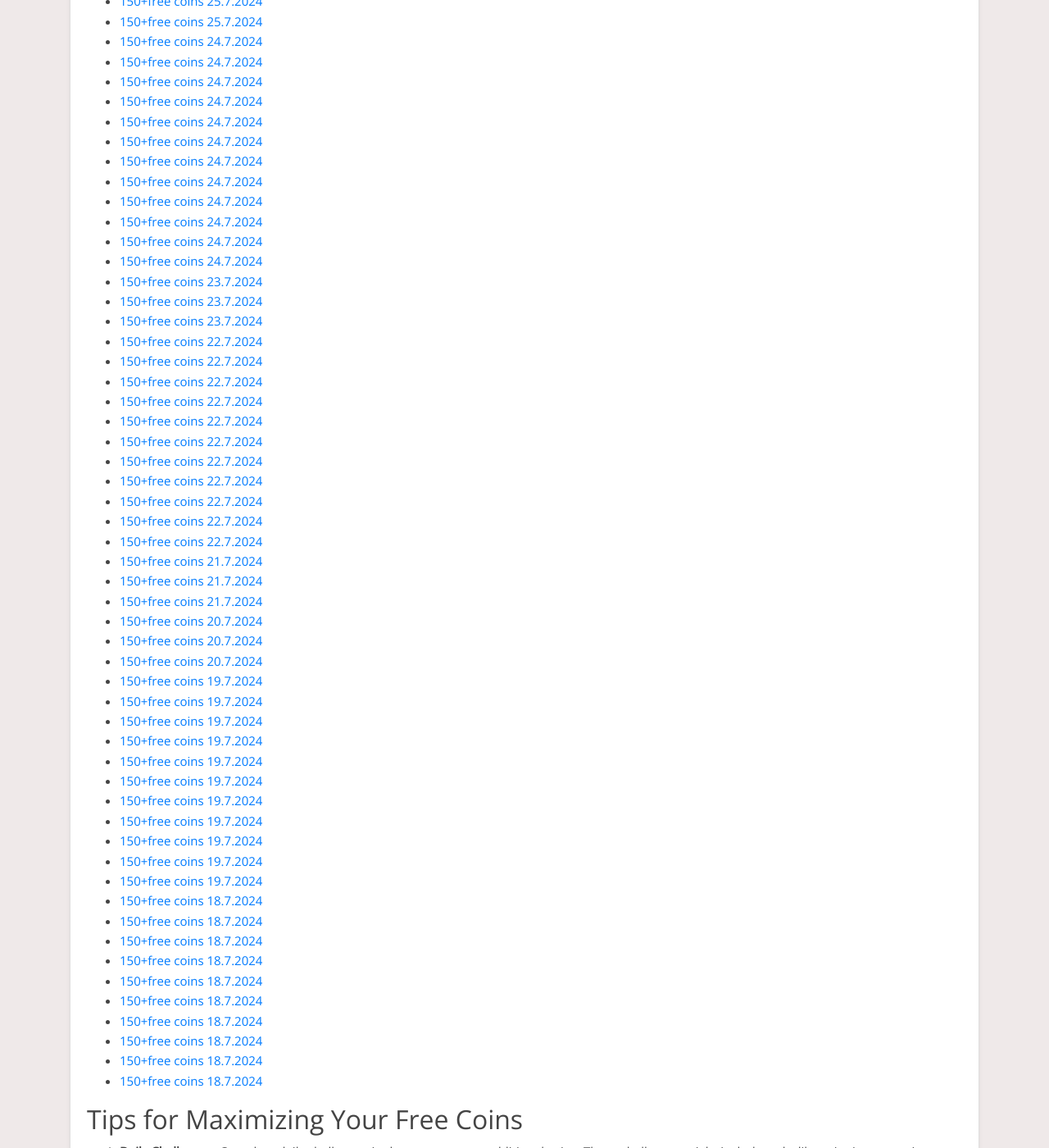
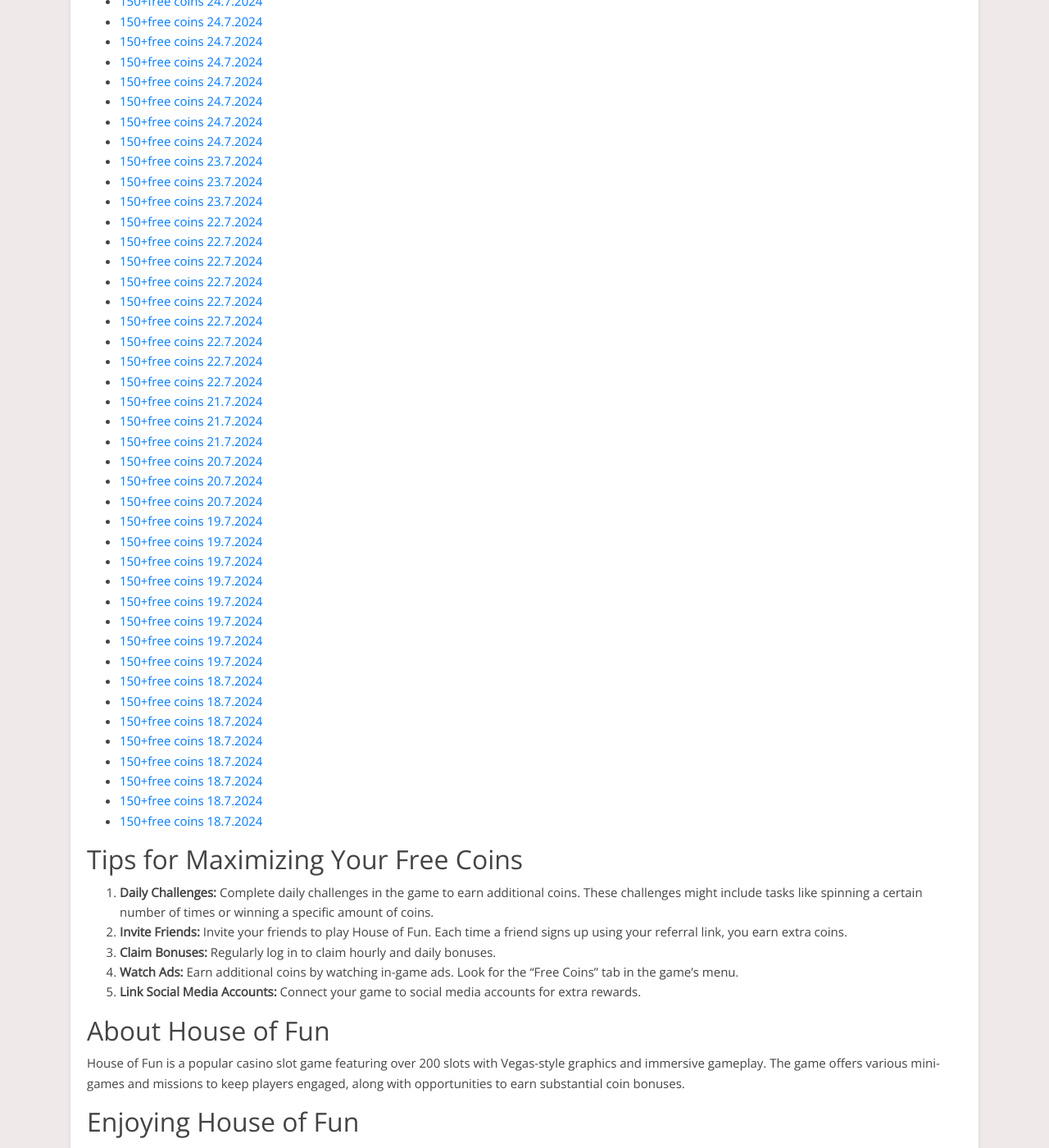
Before and after one commit to Prollad99/bs-net, a Jekyll site: the page built from _posts/2024-06-29-house-of-fun.md, in a window 1280 px wide and 1400 px high, scrolled down 1642 px. Shown: the whole window at 82% size. Built offline with Jekyll 4.4.1, drawn with Linux system fonts in a browser that asks for light colours; nearby versions of some CDN libraries; comment, search, counter and statistics services are not loaded; some of the changed text lies outside the part shown.

Commit message:
Update house-of-fun reward links and last modified date

```diff
--- a/_data/include_files.yml
+++ b/_data/include_files.yml
@@ -11,7 +11,7 @@
   last_modified: 2024-08-03 17:02:08
 
 house-of-fun.html:
-  last_modified: 2024-08-03 12:30:41
+  last_modified: 2024-08-03 17:02:11
 
 cash-frenzy.html:
   last_modified: 2024-08-03 17:02:06
--- a/_includes/house-of-fun.html
+++ b/_includes/house-of-fun.html
@@ -22,9 +22,6 @@
 <li><a href="https://playtika.onelink.me/hof/w4blbwsu?af_dp=hof%3A%2F%2F&af_force_deeplink=true&c_id=2024M7D29_19&s_id=1060&deeplink=eyJpZCI6Ijc4MDEyNDkzLTc5MDgtNDUyZC1iZTlhLTY1ODU1M2ViNWFmMyIsImFjIjoiaG9mX2dpZnRfY291cG9uIn0=">150+free coins 30.7.2024</a></li>
 <li><a href="https://playtika.onelink.me/hof/w4blbwsu?af_force_deeplink=true&deeplink=eyJpZCI6IjRlMjkzZjViLTAzNzktNGUzYi1iNWZhLTkyNjdiYWI5MjM1MCIsImFjIjoiaG9mX2dpZnRfY291cG9uIn0=">150+free coins 29.7.2024</a></li>
 <li><a href="https://playtika.onelink.me/hof/w4blbwsu?af_force_deeplink=true&deeplink=eyJpZCI6IjI1YTZmZjI3LWZkY2ItNDQ2ZS1iYzI2LWU1MTUxODU0YTIzYSIsImFjIjoiaG9mX2dpZnRfY291cG9uIn0=">150+free coins 29.7.2024</a></li>
-<li><a href="https://playtika.onelink.me/hof/w4blbwsu?af_force_deeplink=true&deeplink=eyJpZCI6IjAyMTRjNDZjLWU5M2MtNGE2Yy1hNTIzLTJhMDVjMWQ3N2UyZCIsImFjIjoiaG9mX2dpZnRfY291cG9uIn0=">150+free coins 29.7.2024</a></li>
-<li><a href="https://playtika.onelink.me/hof/w4blbwsu?af_force_deeplink=true&deeplink=eyJpZCI6IjNiMzlkZjIzLTRlMmEtNGNmNC1hNzkzLTQ2MzQ0NGM0N2VlMyIsImFjIjoiaG9mX2dpZnRfY291cG9uIn0=">150+free coins 29.7.2024</a></li>
-<li><a href="https://playtika.onelink.me/hof/w4blbwsu?af_force_deeplink=true&deeplink=eyJpZCI6ImIzYTg1YTExLWRlZTMtNDYwYS1iYzdiLTQyYzQ3YzQzMTc3OCIsImFjIjoiaG9mX2dpZnRfY291cG9uIn0=">150+free coins 29.7.2024</a></li>
 <li><a href="https://playtika.onelink.me/hof/w4blbwsu?af_force_deeplink=true&deeplink=eyJpZCI6ImIzYTg1YTExLWRlZTMtNDYwYS1iYzdiLTQyYzQ3YzQzMTc3OCIsImFjIjoiaG9mX2dpZnRfY291cG9uIn0=">150+free coins 29.7.2024</a></li>
 <li><a href="https://playtika.onelink.me/hof/w4blbwsu?af_force_deeplink=true&deeplink=eyJpZCI6IjU5YjRiZTJmLWY4ODMtNGRiOS05NjA0LTQ5YTEyZDAwY2JjNyIsImFjIjoiaG9mX2dpZnRfY291cG9uIn0=">150+free coins 29.7.2024</a></li>
 <li><a href="https://playtika.onelink.me/hof/w4blbwsu?af_force_deeplink=true&deeplink=eyJpZCI6IjhhMjNhZTJjLTY4MzctNDc1Mi04NjRhLTE4NjRmMWFhNGJmZiIsImFjIjoiaG9mX2dpZnRfY291cG9uIn0=">150+free coins 29.7.2024</a></li>
@@ -55,17 +52,12 @@
 <li><a href="https://playtika.onelink.me/hof/w4blbwsu?deeplink=eyJpZCI6IjA2OGI3YzZhLTliY2EtNGIzNy04NDkyLTE5YTVkY2E5YTA1NyIsImFjIjoiaG9mX2dpZnRfY291cG9uIn0">150+free coins 24.7.2024</a></li>
 <li><a href="https://playtika.onelink.me/hof/w4blbwsu?deeplink=eyJpZCI6IjAyMTRjNDZjLWU5M2MtNGE2Yy1hNTIzLTJhMDVjMWQ3N2UyZCIsImFjIjoiaG9mX2dpZnRfY291cG9uIn0">150+free coins 24.7.2024</a></li>
 <li><a href="https://playtika.onelink.me/hof/w4blbwsu?deeplink=eyJpZCI6IjNiMzlkZjIzLTRlMmEtNGNmNC1hNzkzLTQ2MzQ0NGM0N2VlMyIsImFjIjoiaG9mX2dpZnRfY291cG9uIn0=">150+free coins 24.7.2024</a></li>
-<li><a href="https://playtika.onelink.me/hof/w4blbwsu?af_dp=hof%3A%2F%2F&af_force_deeplink=true&c_id=2024M7D23_23&s_id=1060&deeplink=eyJpZCI6Ijg0YTU5MGFjLTE2OTMtNDA3ZC04MWFmLTZhNTQ0NzgyYTY2NiIsImFjIjoiaG9mX2dpZnRfY291cG9uIn0=">150+free coins 24.7.2024</a></li>
-<li><a href="https://playtika.onelink.me/hof/w4blbwsu?af_dp=hof%3A%2F%2F&af_force_deeplink=true&c_id=2024M7D23_19&s_id=1060&deeplink=eyJpZCI6ImZlNzhiMmZjLTFhNGYtNGE3MC05YTJkLWM2MDQzZTVlYzYzMCIsImFjIjoiaG9mX2dpZnRfY291cG9uIn0=">150+free coins 24.7.2024</a></li>
-<li><a href="https://playtika.onelink.me/hof/w4blbwsu?af_dp=hof%3A%2F%2F&af_force_deeplink=true&c_id=2024M7D23_07&s_id=1060&deeplink=eyJpZCI6IjFhN2NkMDA2LTliYjAtNDNkNi05NWEzLTFhMWI4MzBkNDAzMyIsImFjIjoiaG9mX2dpZnRfY291cG9uIn0=">150+free coins 24.7.2024</a></li>
 <li><a href="https://playtika.onelink.me/hof/w4blbwsu?af_dp=hof%3A%2F%2F&af_force_deeplink=true&c_id=2024M7D22_23&s_id=1060&deeplink=eyJpZCI6Ijc2YjI5MDk1LWE1MDAtNGRhZi1hODcwLTI0ZGFjZWQ5ZjZlNyIsImFjIjoiaG9mX2dpZnRfY291cG9uIn0=">150+free coins 23.7.2024</a></li>
 <li><a href="https://playtika.onelink.me/hof/w4blbwsu?af_dp=hof%3A%2F%2F&af_force_deeplink=true&c_id=2024M7D22_19&s_id=1060&deeplink=eyJpZCI6ImUxOTYzYjE5LTI2MzgtNGVlYy1iMjdmLTYyNTU1MmI4ZDQ4MSIsImFjIjoiaG9mX2dpZnRfY291cG9uIn0=">150+free coins 23.7.2024</a></li>
 <li><a href="https://playtika.onelink.me/hof/w4blbwsu?af_dp=hof%3A%2F%2F&af_force_deeplink=true&c_id=2024M7D22_07&s_id=1060&deeplink=eyJpZCI6IjI2Mjc2OTM2LWYzMWItNGI1MS1hYzEzLWYyNjViYmE2YWY2MCIsImFjIjoiaG9mX2dpZnRfY291cG9uIn0=">150+free coins 23.7.2024</a></li>
 <li><a href="https://playtika.onelink.me/hof/w4blbwsu?af_force_deeplink=true&deeplink=eyJpZCI6IjE2ZWNmZjc1LWU5ZDktNDI5OS1iZjc1LTIzOTY4YWUxOTlmZCIsImFjIjoiaG9mX2dpZnRfY291cG9uIn0=">150+free coins 22.7.2024</a></li>
 <li><a href="https://playtika.onelink.me/hof/w4blbwsu?af_force_deeplink=true&deeplink=eyJpZCI6ImVjZTNjNDc4LTQ1MjMtNDdhZC04MDk5LTE3NTA4Yjg5MTE1ZSIsImFjIjoiaG9mX2dpZnRfY291cG9uIn0=">150+free coins 22.7.2024</a></li>
 <li><a href="https://playtika.onelink.me/hof/w4blbwsu?af_force_deeplink=true&deeplink=eyJpZCI6IjMyM2M1Yzc3LTZlOTItNGZmYi05OGMyLWFjNzNmOTRiZjkyMSIsImFjIjoiaG9mX2dpZnRfY291cG9uIn0=">150+free coins 22.7.2024</a></li>
-<li><a href="https://playtika.onelink.me/hof/w4blbwsu?af_force_deeplink=true&deeplink=eyJpZCI6IjNiMzlkZjIzLTRlMmEtNGNmNC1hNzkzLTQ2MzQ0NGM0N2VlMyIsImFjIjoiaG9mX2dpZnRfY291cG9uIn0=">150+free coins 22.7.2024</a></li>
-<li><a href="https://playtika.onelink.me/hof/w4blbwsu?af_force_deeplink=true&deeplink=eyJpZCI6IjAyMTRjNDZjLWU5M2MtNGE2Yy1hNTIzLTJhMDVjMWQ3N2UyZCIsImFjIjoiaG9mX2dpZnRfY291cG9uIn0=">150+free coins 22.7.2024</a></li>
 <li><a href="https://playtika.onelink.me/hof/w4blbwsu?af_force_deeplink=true&deeplink=eyJpZCI6ImRjYWYwZTg5LTdmNDktNDk4MC1iMWExLTYxMDUxMDIwYzY2ZCIsImFjIjoiaG9mX2dpZnRfY291cG9uIn0=">150+free coins 22.7.2024</a></li>
 <li><a href="https://playtika.onelink.me/hof/w4blbwsu?af_force_deeplink=true&deeplink=eyJpZCI6IjI2Mjc2OTM2LWYzMWItNGI1MS1hYzEzLWYyNjViYmE2YWY2MCIsImFjIjoiaG9mX2dpZnRfY291cG9uIn0=">150+free coins 22.7.2024</a></li>
 <li><a href="https://playtika.onelink.me/hof/w4blbwsu?af_force_deeplink=true&deeplink=eyJpZCI6IjIxNzdkYjJkLTE5MDAtNDhhMS1iMjBkLTUxNTAxOTI3Y2NmMSIsImFjIjoiaG9mX2dpZnRfY291cG9uIn0=">150+free coins 22.7.2024</a></li>
@@ -80,20 +72,15 @@
 <li><a href="https://playtika.onelink.me/hof/w4blbwsu?af_dp=hof%3A%2F%2F&af_force_deeplink=true&c_id=2024M7D19_07&s_id=1060&deeplink=eyJpZCI6IjhlMTM2MGNmLTQyMWItNDBjZi05YzZlLWIzNjQ1M2E4ZWU4OSIsImFjIjoiaG9mX2dpZnRfY291cG9uIn0=">150+free coins 20.7.2024</a></li>
 <li><a href="https://playtika.onelink.me/hof/w4blbwsu?af_force_deeplink=true&deeplink=eyJpZCI6IjkwNDQ2YmVhLWY1NzctNDU5NS1iNzI4LWVlMTZkNzhkNmRmNiIsImFjIjoiaG9mX2dpZnRfY291cG9uIn0=">150+free coins 19.7.2024</a></li>
 <li><a href="https://playtika.onelink.me/hof/w4blbwsu?af_force_deeplink=true&deeplink=eyJpZCI6IjdiMjE4ZGRmLTE0M2EtNDIzOS1hNWU2LTRiNTcyYjAyYzU2NiIsImFjIjoiaG9mX2dpZnRfY291cG9uIn0=">150+free coins 19.7.2024</a></li>
-<li><a href="https://playtika.onelink.me/hof/w4blbwsu?af_force_deeplink=true&deeplink=eyJpZCI6IjAyMTRjNDZjLWU5M2MtNGE2Yy1hNTIzLTJhMDVjMWQ3N2UyZCIsImFjIjoiaG9mX2dpZnRfY291cG9uIn0=">150+free coins 19.7.2024</a></li>
 <li><a href="https://playtika.onelink.me/hof/w4blbwsu?af_force_deeplink=true&deeplink=eyJpZCI6IjA3YzVmMTI3LTUyMTUtNDQ0Zi05NGMzLTc4MDM3NGVmYTIyNyIsImFjIjoiaG9mX2dpZnRfY291cG9uIn0=">150+free coins 19.7.2024</a></li>
-<li><a href="https://playtika.onelink.me/hof/w4blbwsu?af_force_deeplink=true&deeplink=eyJpZCI6IjNiMzlkZjIzLTRlMmEtNGNmNC1hNzkzLTQ2MzQ0NGM0N2VlMyIsImFjIjoiaG9mX2dpZnRfY291cG9uIn0=">150+free coins 19.7.2024</a></li>
 <li><a href="https://playtika.onelink.me/hof/w4blbwsu?af_force_deeplink=true&deeplink=eyJpZCI6ImIzMTE1NDRiLTZiNGMtNGViOS1hOTAwLTI0MzE3YzI4NmMwMiIsImFjIjoiaG9mX2dpZnRfY291cG9uIn0=">150+free coins 19.7.2024</a></li>
 <li><a href="https://playtika.onelink.me/hof/w4blbwsu?af_force_deeplink=true&deeplink=eyJpZCI6ImE0ODJlMThkLWQwN2ItNGM3OS04MGY3LWI2YTY5MGY3NjY4NCIsImFjIjoiaG9mX2dpZnRfY291cG9uIn0=">150+free coins 19.7.2024</a></li>
-<li><a href="https://playtika.onelink.me/hof/w4blbwsu?af_dp=hof%3A%2F%2F&af_force_deeplink=true&c_id=2024M7D19_07&s_id=1060&deeplink=eyJpZCI6IjhlMTM2MGNmLTQyMWItNDBjZi05YzZlLWIzNjQ1M2E4ZWU4OSIsImFjIjoiaG9mX2dpZnRfY291cG9uIn0=">150+free coins 19.7.2024</a></li>
 <li><a href="https://playtika.onelink.me/hof/w4blbwsu?af_dp=hof%3A%2F%2F&af_force_deeplink=true&c_id=2024M7D18_23&s_id=1060&deeplink=eyJpZCI6IjdiMjE4ZGRmLTE0M2EtNDIzOS1hNWU2LTRiNTcyYjAyYzU2NiIsImFjIjoiaG9mX2dpZnRfY291cG9uIn0=">150+free coins 19.7.2024</a></li>
 <li><a href="https://playtika.onelink.me/hof/w4blbwsu?af_dp=hof%3A%2F%2F&af_force_deeplink=true&c_id=2024M7D18_19&s_id=1060&deeplink=eyJpZCI6IjkwNDQ2YmVhLWY1NzctNDU5NS1iNzI4LWVlMTZkNzhkNmRmNiIsImFjIjoiaG9mX2dpZnRfY291cG9uIn0=">150+free coins 19.7.2024</a></li>
 <li><a href="https://playtika.onelink.me/hof/w4blbwsu?af_dp=hof%3A%2F%2F&af_force_deeplink=true&c_id=2024M7D18_07&s_id=1060&deeplink=eyJpZCI6IjExNmVjOWY1LTQxOTUtNGIxZS1hMzJmLTdjNzIxYzAyMDgxMiIsImFjIjoiaG9mX2dpZnRfY291cG9uIn0=">150+free coins 19.7.2024</a></li>
 <li><a href="https://playtika.onelink.me/hof/w4blbwsu?af_force_deeplink=true&deeplink=eyJpZCI6IjgyYmE1MmFiLTBjNDQtNDgxMC1iYmU4LTAzNDE3M2FmZDM5ZCIsImFjIjoiaG9mX2dpZnRfY291cG9uIn0=">150+free coins 18.7.2024</a></li>
 <li><a href="https://playtika.onelink.me/hof/w4blbwsu?af_force_deeplink=true&deeplink=eyJpZCI6ImFkNjFhMTMwLTFiMDUtNDk2Yy05ZDA4LTY4MTZlZTRiYTE2NSIsImFjIjoiaG9mX2dpZnRfY291cG9uIn0=">150+free coins 18.7.2024</a></li>
 <li><a href="https://playtika.onelink.me/hof/w4blbwsu?af_force_deeplink=true&deeplink=eyJpZCI6IjYzZDZhMmU0LTEyZWQtNDk4ZC04N2NiLTRlY2EyZTMyZGYwYSIsImFjIjoiaG9mX2dpZnRfY291cG9uIn0=">150+free coins 18.7.2024</a></li>
-<li><a href="https://playtika.onelink.me/hof/w4blbwsu?af_force_deeplink=true&deeplink=eyJpZCI6IjNiMzlkZjIzLTRlMmEtNGNmNC1hNzkzLTQ2MzQ0NGM0N2VlMyIsImFjIjoiaG9mX2dpZnRfY291cG9uIn0=">150+free coins 18.7.2024</a></li>
-<li><a href="https://playtika.onelink.me/hof/w4blbwsu?af_force_deeplink=true&deeplink=eyJpZCI6IjAyMTRjNDZjLWU5M2MtNGE2Yy1hNTIzLTJhMDVjMWQ3N2UyZCIsImFjIjoiaG9mX2dpZnRfY291cG9uIn0=">150+free coins 18.7.2024</a></li>
 <li><a href="https://playtika.onelink.me/hof/w4blbwsu?af_force_deeplink=true&deeplink=eyJpZCI6IjNhZmFlNzI2LTI1M2UtNDNkMS1hOGM2LTg1NzAyMjJmNGVmOSIsImFjIjoiaG9mX2dpZnRfY291cG9uIn0=">150+free coins 18.7.2024</a></li>
 <li><a href="https://playtika.onelink.me/hof/w4blbwsu?af_force_deeplink=true&deeplink=eyJpZCI6IjJkZGZkYTNhLThjZWMtNDAyYS05YTVmLWJlYzEwMjMxM2I5ZiIsImFjIjoiaG9mX2dpZnRfY291cG9uIn0=">150+free coins 18.7.2024</a></li>
 <li><a href="https://playtika.onelink.me/hof/w4blbwsu?af_force_deeplink=true&deeplink=eyJpZCI6IjExNmVjOWY1LTQxOTUtNGIxZS1hMzJmLTdjNzIxYzAyMDgxMiIsImFjIjoiaG9mX2dpZnRfY291cG9uIn0=">150+free coins 18.7.2024</a></li>
```
Also changed, not shown: links-json/house-of-fun.json (+0 -52 lines).
